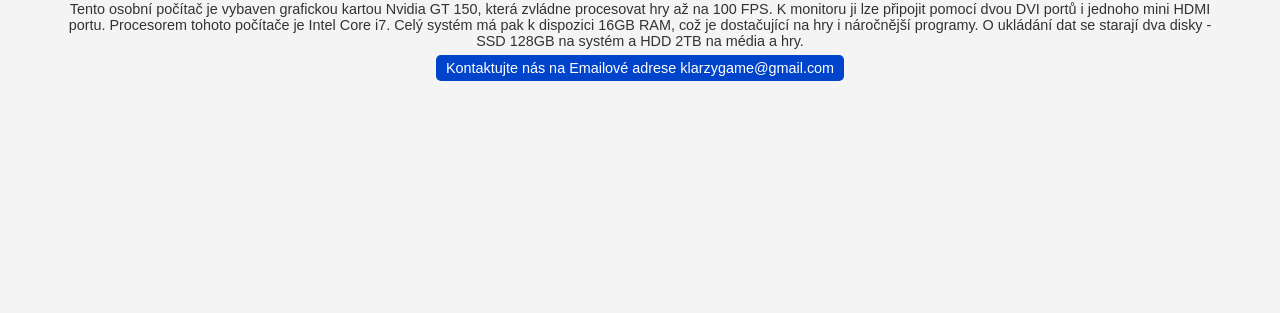
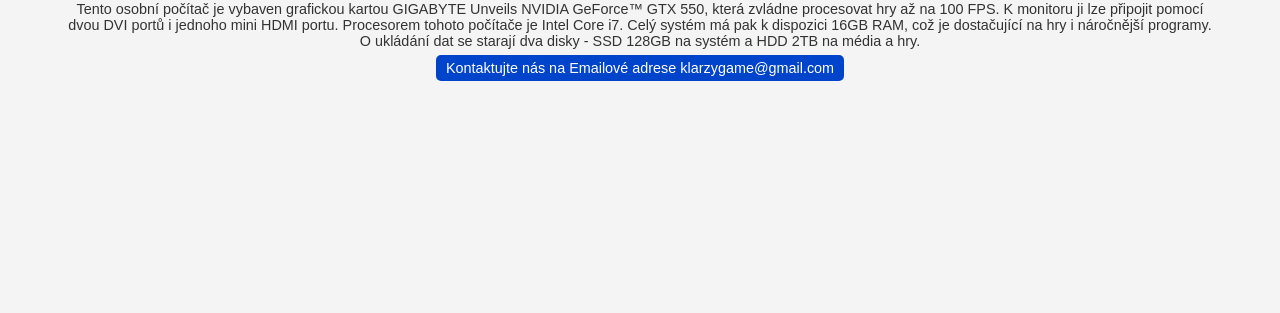
Before and after one commit to Luky1212/MYCAT-PC1500, a plain HTML site: page index.html in a window 1280 px wide. Shown: the part 487-800 px from the top of the page. Drawn offline with Linux system fonts and the light colour scheme.

Commit message:
Update index.html

```diff
--- a/index.html
+++ b/index.html
@@ -117,7 +117,7 @@
         </div>
 
         <!-- Popis -->
-        <p id="description">Tento osobní počítač je vybaven grafickou kartou Nvidia GT 150, která zvládne procesovat hry až na 100 FPS. K monitoru ji lze připojit pomocí dvou DVI portů i jednoho mini HDMI portu. Procesorem tohoto počítače je Intel Core i7. Celý systém má pak k dispozici 16GB RAM, což je dostačující na hry i náročnější programy. O ukládání dat se starají dva disky - SSD 128GB na systém a HDD 2TB na média a hry.</p>
+        <p id="description">Tento osobní počítač je vybaven grafickou kartou GIGABYTE Unveils NVIDIA GeForce™ GTX 550, která zvládne procesovat hry až na 100 FPS. K monitoru ji lze připojit pomocí dvou DVI portů i jednoho mini HDMI portu. Procesorem tohoto počítače je Intel Core i7. Celý systém má pak k dispozici 16GB RAM, což je dostačující na hry i náročnější programy. O ukládání dat se starají dva disky - SSD 128GB na systém a HDD 2TB na média a hry.</p>
 
         <!-- Tlačítko pro kontakt -->
         <a href="mailto:klarzygame@gmail.com" class="contact-button">Kontaktujte nás na Emailové adrese klarzygame@gmail.com</a>
```
